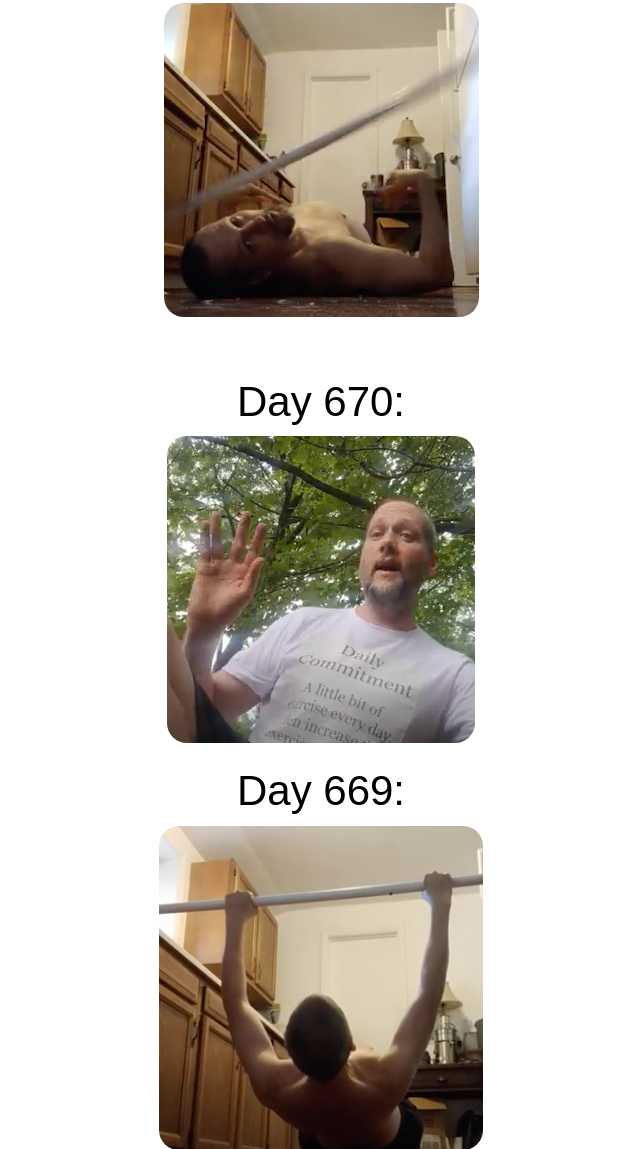
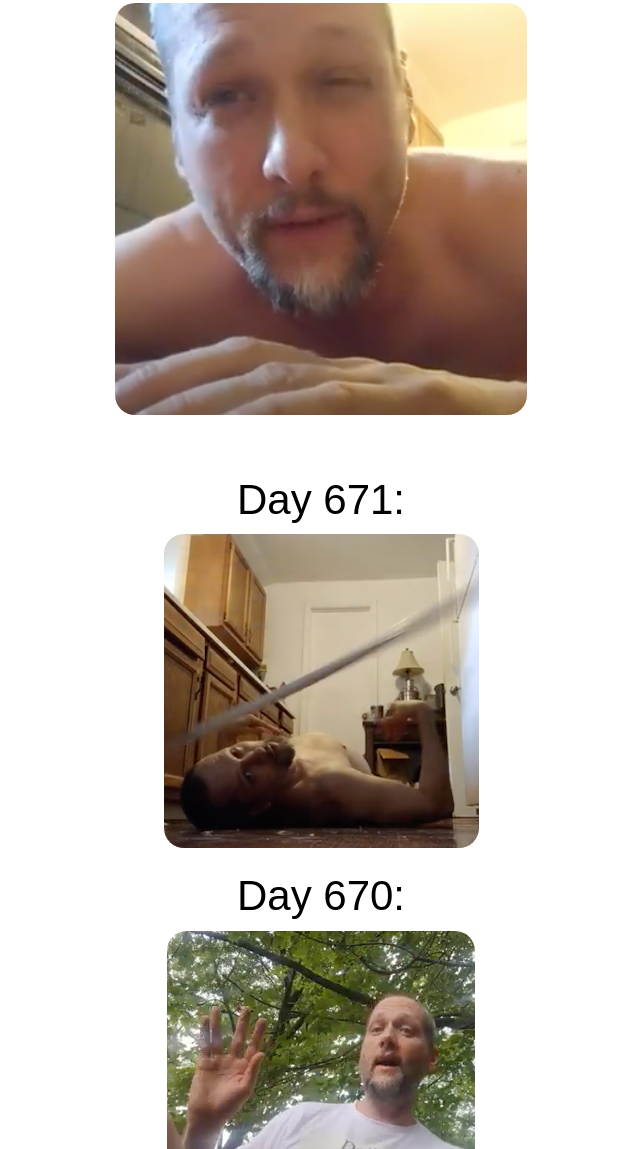
Before and after one commit to farstrider777/daily_commitment, a plain HTML site: page index.html in a window 1280 px wide. Shown: the part 200-1349 px from the top of the page, without its empty margins (319-959 px from the left). Drawn offline with Linux system fonts and the light colour scheme.

Commit message:
next day's video

```diff
--- a/index.html
+++ b/index.html
@@ -17,10 +17,15 @@
 
     <div class="title">Today's video:</div>
     <div class="video-holder">
-      <a href="https://www.youtube.com/watch?v=MaZPLusxIEE"> <img src="video_thumbnails/day_671.png"> </a>
+      <a href="https://www.youtube.com/watch?v=faT3XRv8AuI"> <img src="video_thumbnails/day_672.png"> </a>
     </div>
     <br>
     <br>
+
+    <div class="title">Day 671:</div>
+    <div class="video-holder">
+      <a href="https://www.youtube.com/watch?v=MaZPLusxIEE"> <img src="video_thumbnails/day_671.png"> </a>
+    </div>
 
     <div class="title">Day 670:</div>
     <div class="video-holder">
```
Also changed, not shown: video_thumbnails/day_672.png (added).
